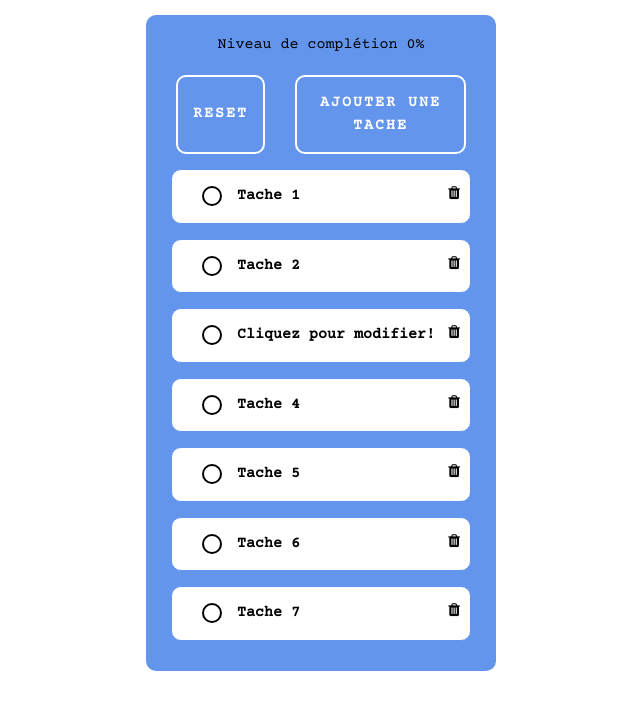
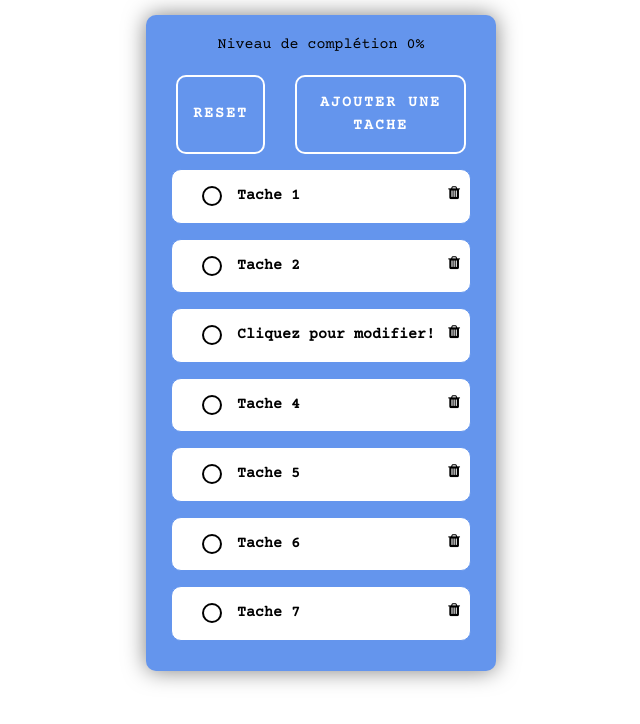
Before and after one commit to phaseur/phaseur.github.io, a plain HTML site: page index.html in a window 1280 px wide. Shown: the whole page, without its empty margins (319-959 px from the left). Drawn offline with nearby package versions, Linux system fonts and the light colour scheme.

Commit message:
adding box-shadow on todolist

```diff
--- a/assets/css/todolist.css
+++ b/assets/css/todolist.css
@@ -78,6 +78,7 @@ flex-direction: column;
     padding: 1em;
     border-radius: 10px;
     transition: .2s ease-in-out;
+    box-shadow: 0 0 1.5em rgba(0,0,0,.5);
 }
 
 .button {
```
